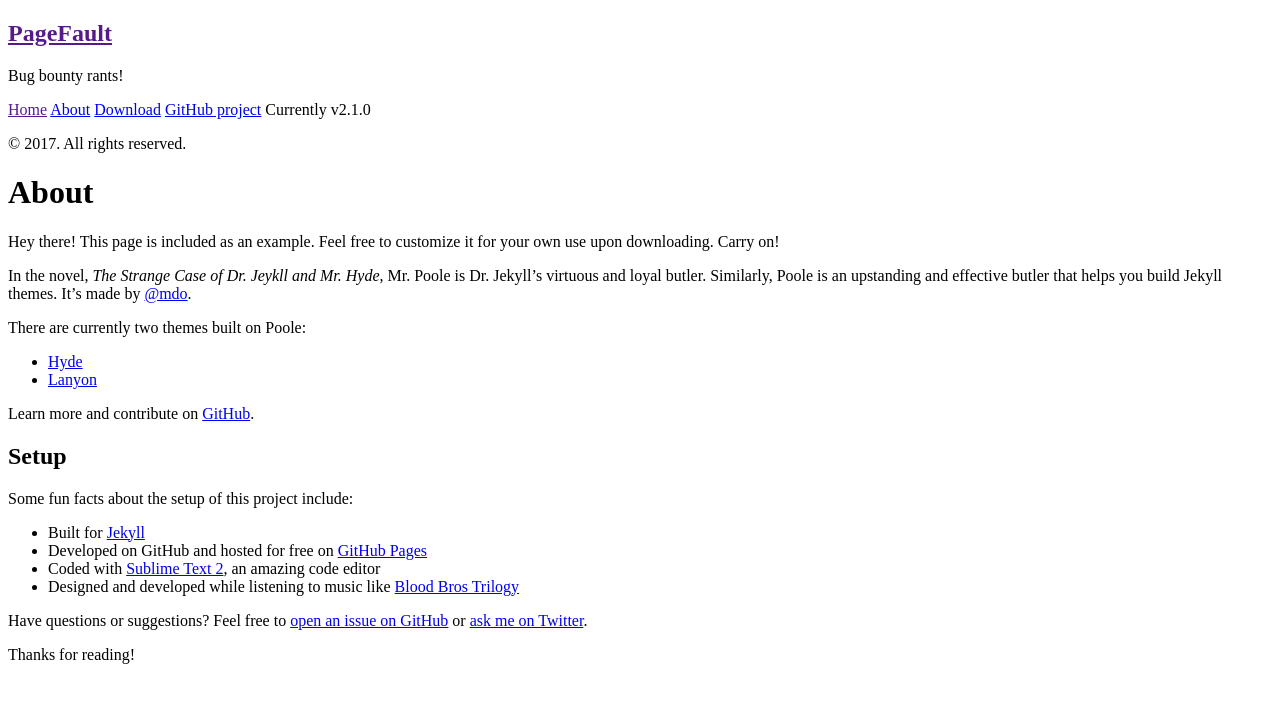
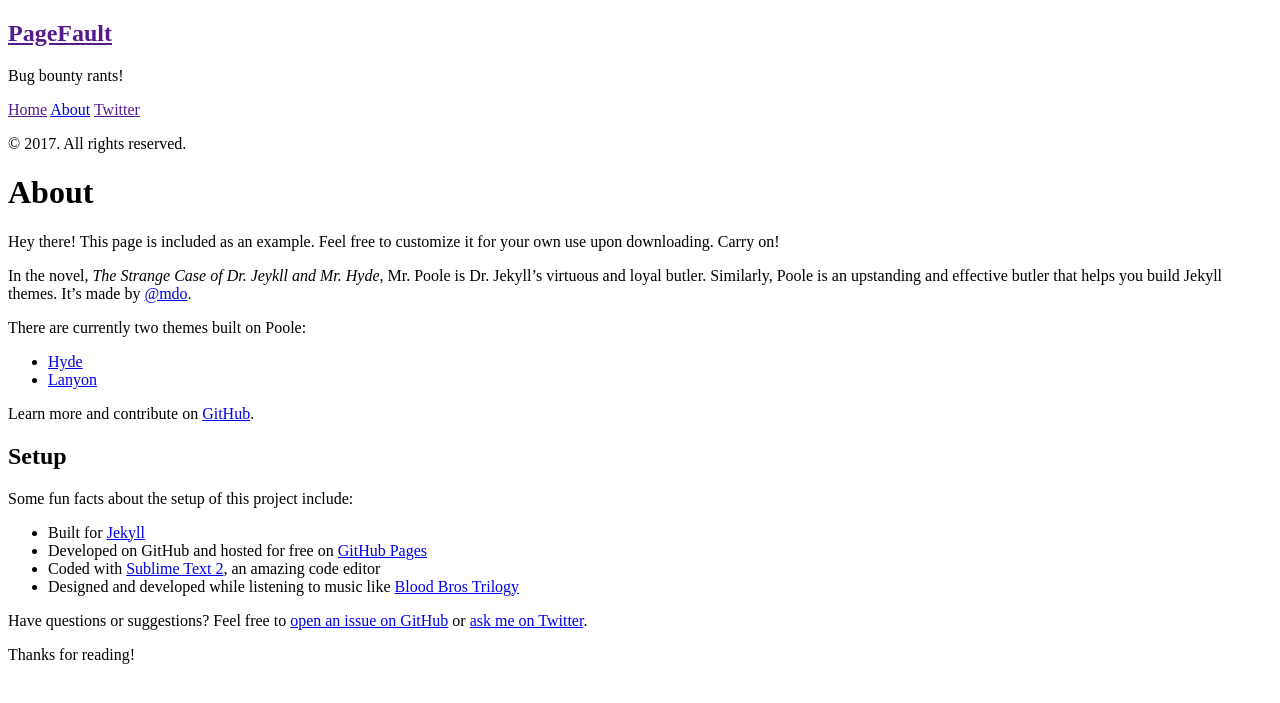
Before and after one commit to sahadnk72/sahadnk72.github.io, a Jekyll site: the page built from about.md, in a window 1280 px wide. Shown: the top 703 px of the page. Built offline with Jekyll 4.4.1, drawn with Linux system fonts in a browser that asks for light colours; Markdown is read by kramdown in place of the engine named in the settings.

Commit message:
Update sidebar.html

```diff
--- a/_includes/sidebar.html
+++ b/_includes/sidebar.html
@@ -26,9 +26,9 @@
         {% endif %}
       {% endfor %}
 
-      <a class="sidebar-nav-item" href="{{ site.github.repo }}/archive/v{{ site.version }}.zip">Download</a>
-      <a class="sidebar-nav-item" href="{{ site.github.repo }}">GitHub project</a>
-      <span class="sidebar-nav-item">Currently v{{ site.version }}</span>
+
+      <a class="sidebar-nav-item" href="{{ site.twitter }}">Twitter</a>
+
     </nav>
 
     <p>&copy; {{ site.time | date: '%Y' }}. All rights reserved.</p>
```
